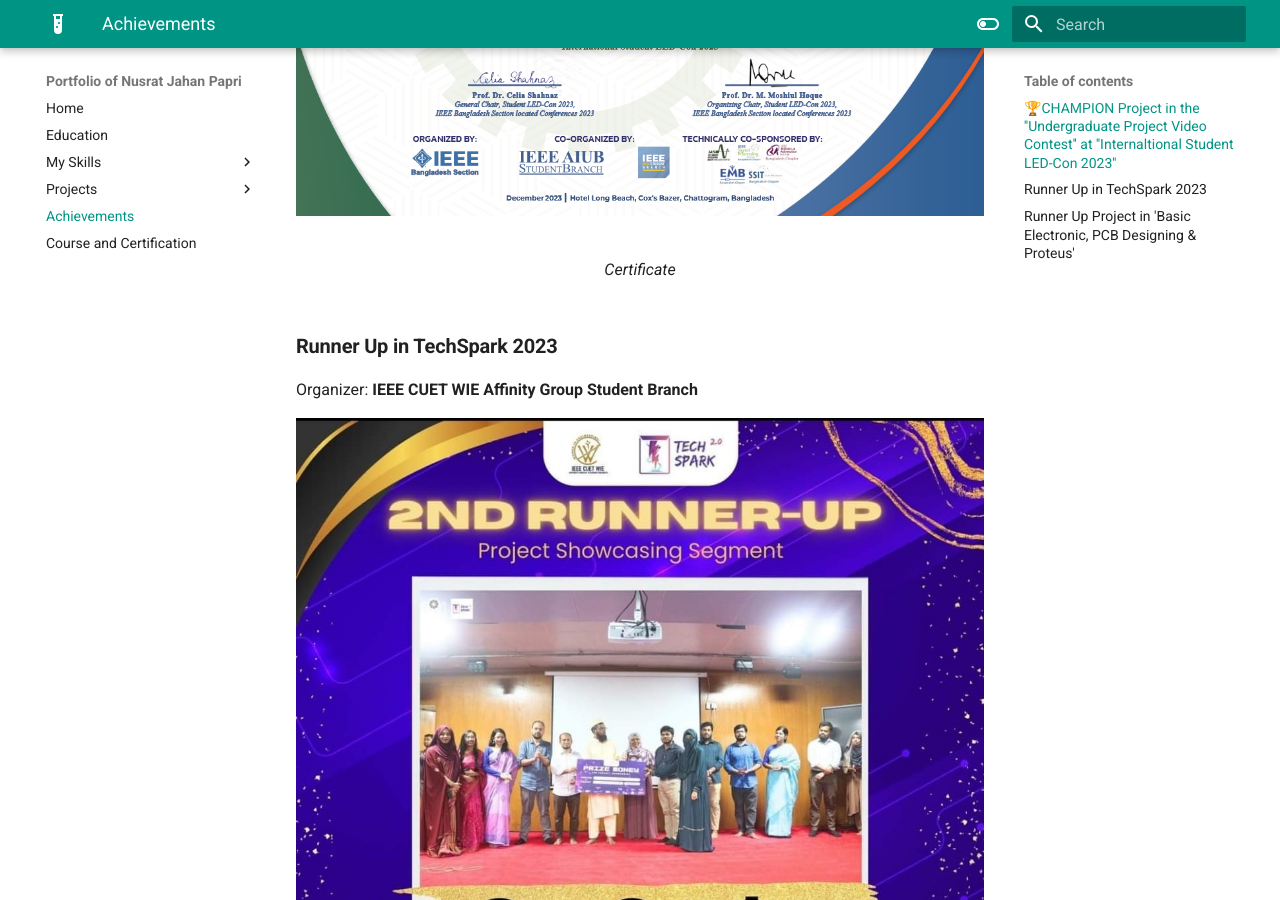
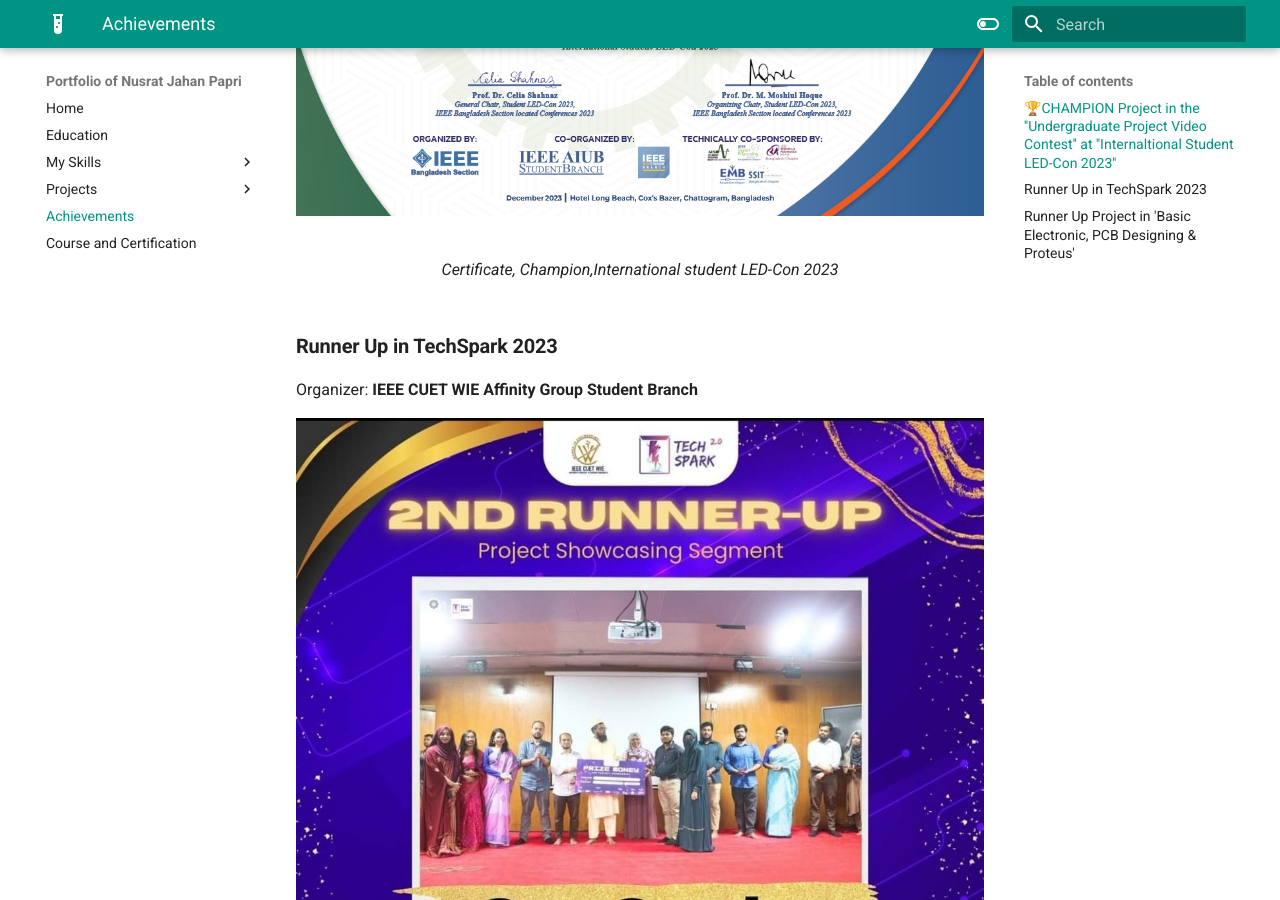
Before and after one commit to Nusrat008/papri-portfolio, an MkDocs documentation site: the page built from docs/achievements.md, in a window 1280 px wide and 900 px high, scrolled down 1753 px. Built offline with MkDocs 1.6.1 and Material for MkDocs 9.7.7, drawn with Linux system fonts in a browser that asks for light colours; some of the changed text lies outside the part shown.

Commit message:
updated certificate

```diff
--- a/docs/achievements.md
+++ b/docs/achievements.md
@@ -38,7 +38,7 @@
 
 <figure markdown="span">
 ![Image title](images/winner-IEEE.png){ loading=lazy }
-  <figcaption>Certificate</figcaption>
+  <figcaption>Certificate, Champion,International student LED-Con 2023</figcaption>
 </figure>
 
 
@@ -84,5 +84,5 @@
 
 <figure markdown="span">
 ![Image title](images/Runner-up-PCB.png){ loading=lazy }
-  <figcaption>Certificate</figcaption>
+  <figcaption>Certificate,Runner Up, IEEE CUET STUDENT BRANCH</figcaption>
 </figure>
```
Also changed, not shown: other parts of docs/achievements.md (+1 -1 lines).
